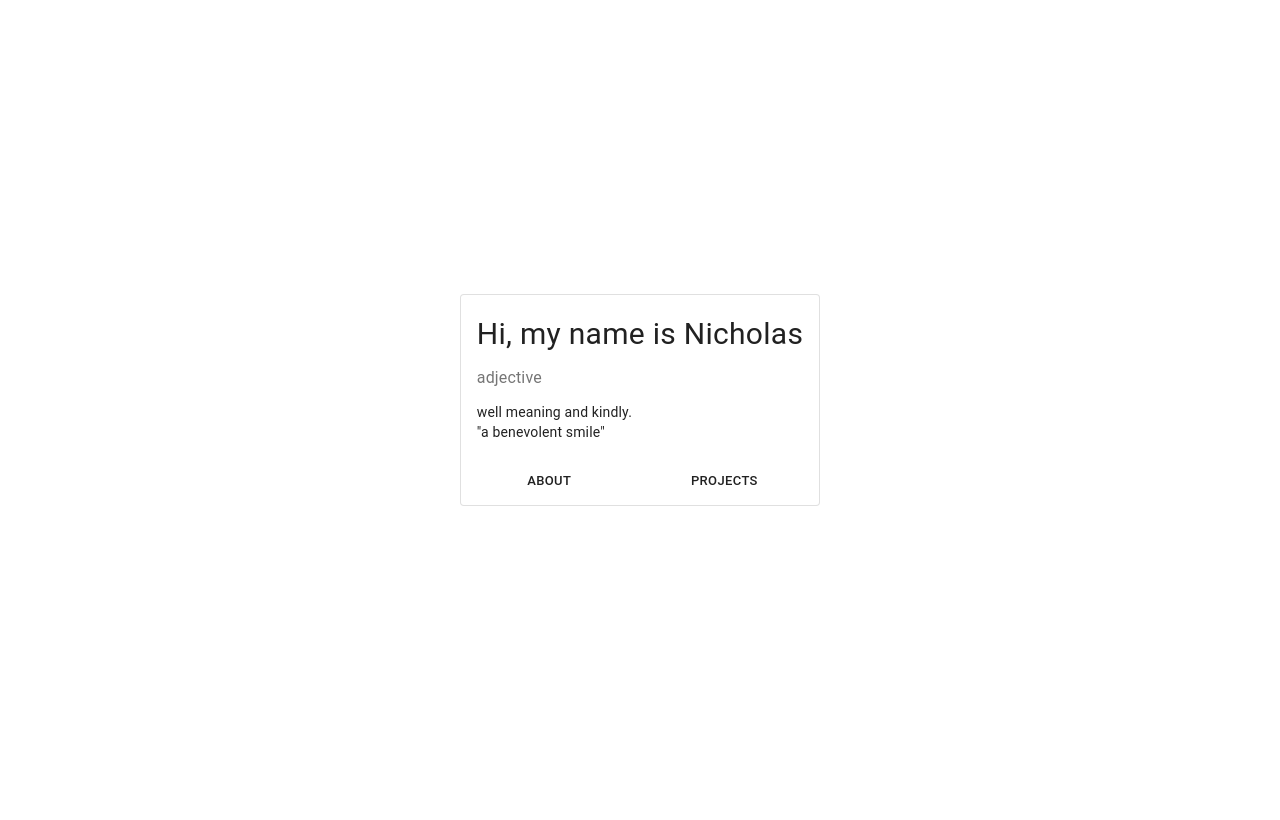
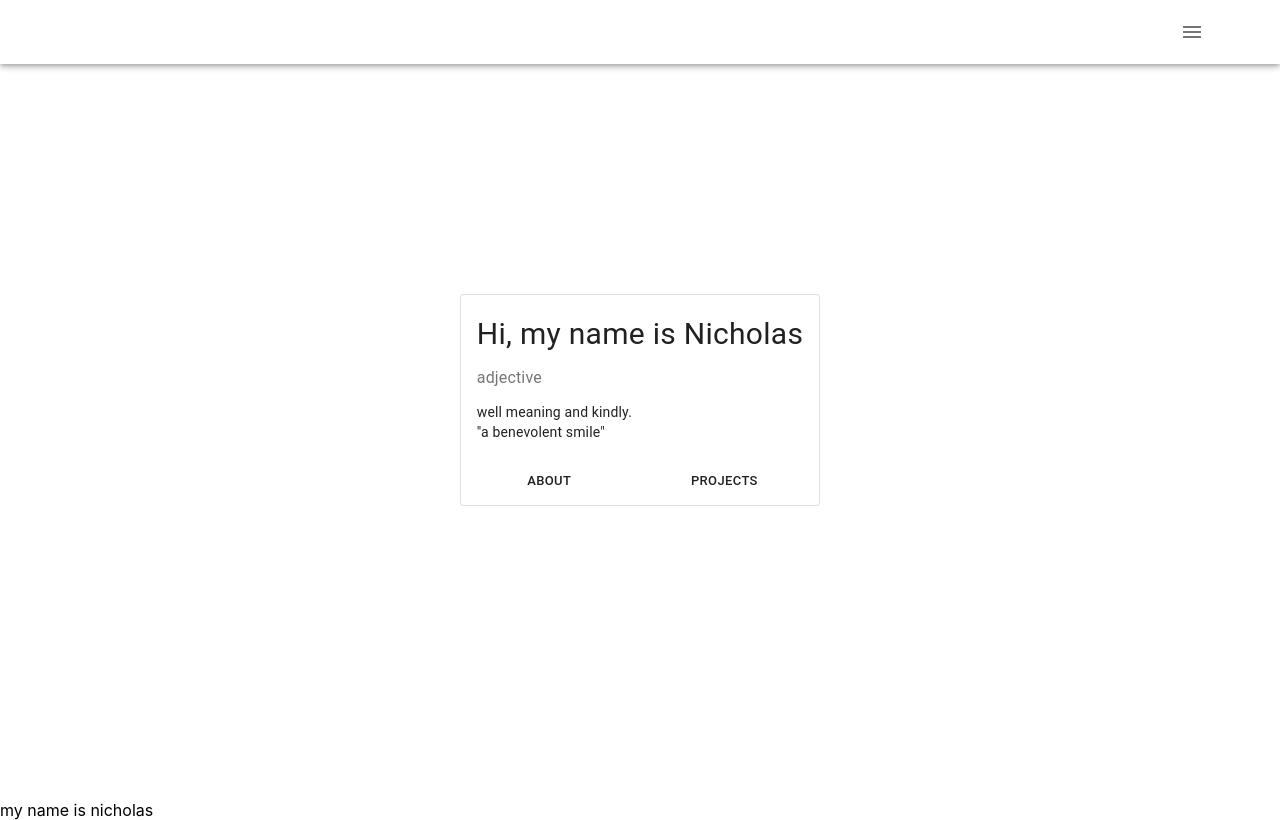
Before and after one commit to nejohnston/portfolio, a React (Create React App) app: page / in a window 1280 px wide. Built offline with nearby package versions, Linux system fonts and the light colour scheme.

Commit message:
copied a different version of the headerbar from a previous project

```diff
--- a/package.json
+++ b/package.json
@@ -4,6 +4,7 @@
   "private": true,
   "dependencies": {
     "@material-ui/core": "^4.11.2",
+    "@material-ui/icons": "^4.11.2",
     "@material-ui/styles": "^4.11.2",
     "@testing-library/jest-dom": "^5.11.4",
     "@testing-library/react": "^11.1.0",
--- a/src/components/HeaderBar/HeaderBar.js
+++ b/src/components/HeaderBar/HeaderBar.js
@@ -1,11 +1,142 @@
 import React from 'react';
-import AppBar from '@material-ui/core/AppBar';
-import './styles.css';
+import PropTypes from 'prop-types';
 
-const HeaderBar = () => (
-  <div>
-    <AppBar>hello</AppBar>
+import {
+  AppBar,
+  Toolbar,
+  Typography,
+  Menu,
+  MenuItem,
+  IconButton
+} from '@material-ui/core';
+import { withStyles } from '@material-ui/core/styles';
+import MenuIcon from '@material-ui/icons/Menu';
+import HomeIcon from '@material-ui/icons/Home';
+import {NavLink} from 'react-router-dom'
+
+const styles = {
+  headerContainer: {
+    alignItems: 'center',
+    backgroundColor: 'transparent',
+    color: '#fff'
+  },
+  header: {
+    display: 'flex',
+    justifyContent: 'space-between',
+    width: '90vw',
+    alignItems: 'center',
+    padding: '0'
+  },
+  iconTitleContainer: {
+    display: 'flex',
+    flexDirection: 'row'
+  }
+};
+
+const Loader = () => (
+  <div className='loader triangle'>
+    <svg viewBox='0 0 81 75'>
+      <polygon points='38 3 74 67 2 67' />
+    </svg>
   </div>
 );
 
-export default HeaderBar
+const HeaderBar = (props, window) => {
+  const { classes } = props;
+
+  const [ anchorEl, setAnchorEl ] = React.useState(null);
+
+  const handleClick = (event) => {
+    event.preventDefault();
+    setAnchorEl(event.currentTarget);
+  };
+
+  const handleClose = () => {
+    setAnchorEl(null);
+  };
+  console.log(window);
+  return (
+    <div>
+      <AppBar
+        position='fixed'
+        color='default'
+        className={classes.headerContainer}
+      >
+        <Toolbar className={classes.header}>
+          <div className={classes.iconTitleContainer}>
+            {props.window < 769 ? (
+              <NavLink to='/' spy={true} smooth={true} offset={-70} duration={750}>
+                <Loader />
+              </NavLink>
+            ) : (
+              <div className={classes.iconTitleContainer}>
+                <Loader />
+                <NavLink
+                  to='/'
+                  spy={true}
+                  smooth={true}
+                  offset={-70}
+                  duration={750}
+                >
+                  <Typography
+                    variant='h5'
+                    component='h5'
+                    style={{ color: '#fff' }}
+                  >
+                    <HomeIcon/>
+                  </Typography>
+                </NavLink>
+              </div>
+            )}
+          </div>
+          <IconButton
+            aria-controls='simple-menu'
+            aria-haspopup='true'
+            // color='#2f3545'
+            onClick={handleClick}
+          >
+            <MenuIcon />
+          </IconButton>
+          <Menu
+            id='simple-menu'
+            anchorEl={anchorEl}
+            keepMounted
+            open={Boolean(anchorEl)}
+            onClose={handleClose}
+          >
+            <MenuItem>
+              <NavLink
+                to='about'
+                spy={true}
+                smooth={true}
+                offset={-70}
+                duration={750}
+                onClick={handleClose}
+              >
+                About
+              </NavLink>
+            </MenuItem>
+            <MenuItem>
+              <NavLink
+                to='projects'
+                spy={true}
+                smooth={true}
+                offset={-70}
+                duration={750}
+                onClick={handleClose}
+              >
+                Projects
+              </NavLink>
+            </MenuItem>
+          </Menu>
+        </Toolbar>
+      </AppBar>
+    </div>
+  );
+};
+
+HeaderBar.propTypes = {
+  classes: PropTypes.object.isRequired
+};
+
+export default withStyles(styles)(HeaderBar);
--- a/src/components/Layout/Layout.js
+++ b/src/components/Layout/Layout.js
@@ -7,7 +7,7 @@ import Footer from '../Footer';
 
 const Layout = ({ children }) => (
   <div className='appContentWrapper'>
-    {/*<HeaderBar />*/}
+    <HeaderBar />
     <div className='appContent'>{children}</div>
     <Footer />
   </div>
--- a/src/index.js
+++ b/src/index.js
@@ -6,12 +6,15 @@ import reportWebVitals from './reportWebVitals';
 import HomeContainer from "./containers/Home";
 import AboutContainer from './containers/About'
 import ProjectsContainer from './containers/Projects'
+import Layout from './components/Layout'
 
 const Portfolio = () => (
     <HashRouter>
+      <Layout>
         <Route exact path='/' component={HomeContainer} />
         <Route path='/about' component={AboutContainer}/>
         <Route path='/projects' component={ProjectsContainer}/>
+      </Layout>
     </HashRouter>
 )
 
```
Also changed, not shown: 2 other files (tests, documents, lock files or other folders).
